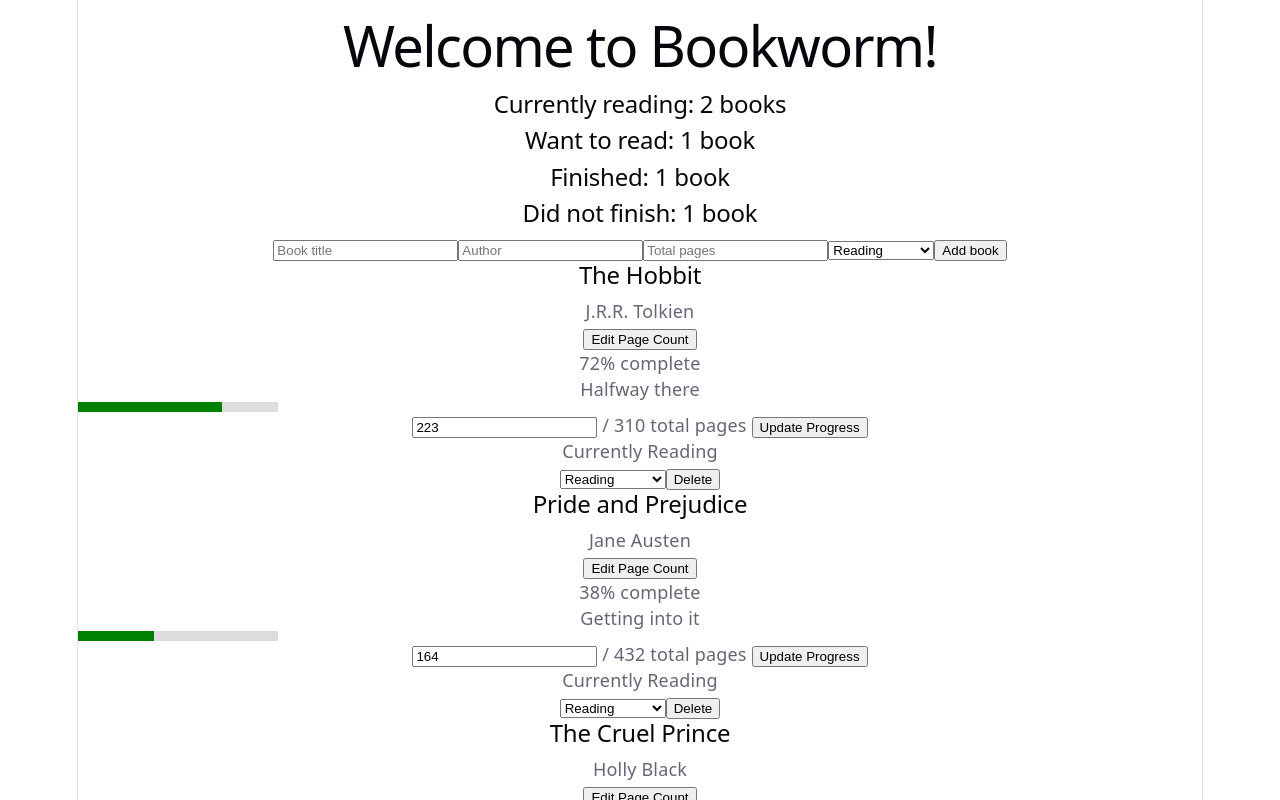
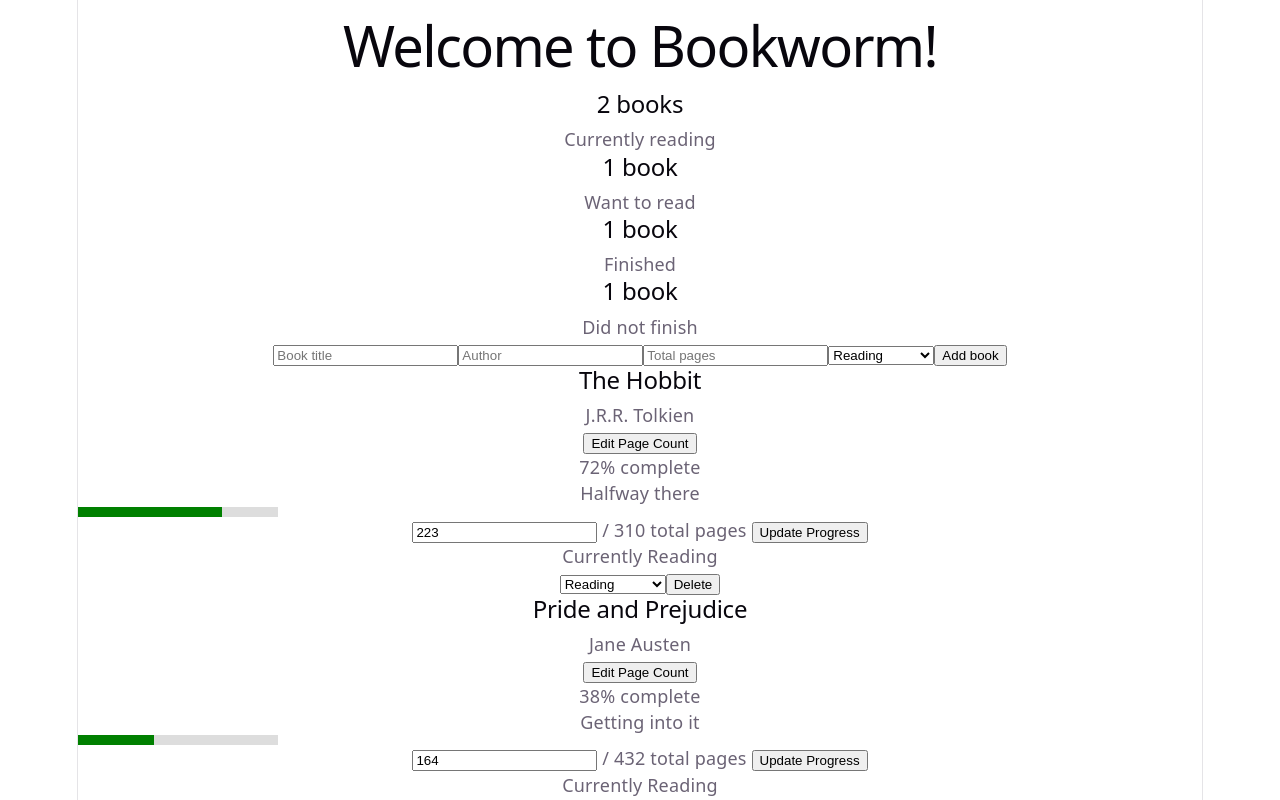
Before and after one commit to Maram-SH/bookworm, a React (Vite) app: page / in a window 1280 px wide. Shown: the top 800 px of the page. Built offline with nearby package versions, Linux system fonts and the light colour scheme.

Commit message:
Enhance status count by dynamically changing it from array

```diff
--- a/src/App.jsx
+++ b/src/App.jsx
@@ -279,25 +279,44 @@ function App() {
     return true
   }
 
+  const readingCount = books.filter((book) => book.status === "READING").length
+  const tbrCount = books.filter((book) => book.status === "WANT_TO_READ").length
+  const finishedCount = books.filter((book) => book.status === "FINISHED").length
+  const dnfCount = books.filter((book) => book.status === "DNF").length
+
+  const stats = [
+    {
+      label: "Currently reading",
+      count: readingCount
+    },
+    {
+      label: "Want to read",
+      count: tbrCount
+    },
+    {
+      label: "Finished",
+      count: finishedCount
+    },
+    {
+      label: "Did not finish",
+      count: dnfCount
+    }
+  ]
+
   return (
     <div>
       <h1>Welcome to Bookworm!</h1>
 
-      <h2>
-        Currently reading: {books.filter((book) => book.status === "READING").length} {books.filter((book) => book.status === "READING").length === 1 ? "book" : "books"}
-      </h2>
-
-      <h2>
-        Want to read: {books.filter((book) => book.status === "WANT_TO_READ").length} {books.filter((book) => book.status === "WANT_TO_READ").length === 1 ? "book" : "books"}
-      </h2>
-
-      <h2>
-        Finished: {books.filter((book) => book.status === "FINISHED").length} {books.filter((book) => book.status === "FINISHED").length === 1 ? "book" : "books"}
-      </h2>
-
-      <h2>
-        Did not finish: {books.filter((book) => book.status === "DNF").length} {books.filter((book) => book.status === "DNF").length === 1 ? "book" : "books"}
-      </h2>
+      <div>
+        {
+          stats.map((stat) => (
+            <div key={stat.label}>
+              <h2>{stat.count} {stat.count === 1 ? "book" : "books"}</h2>
+              <p>{stat.label}</p>
+            </div>
+          ))
+        }
+      </div>
 
       <form onSubmit={handleAddBook}>
         <input type="text" placeholder="Book title" onChange={(event) => setTitle(event.target.value)} value={title} />
```
